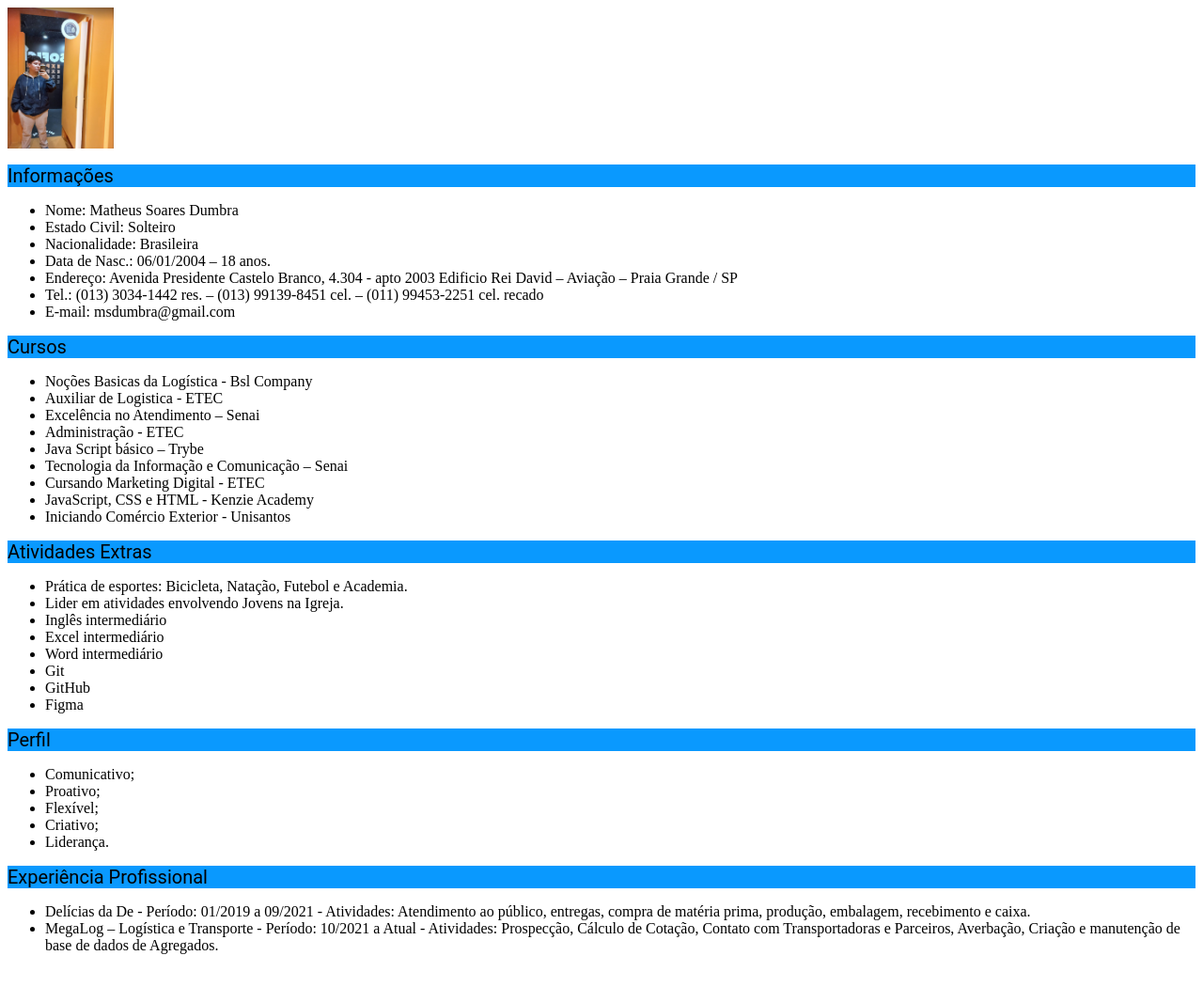
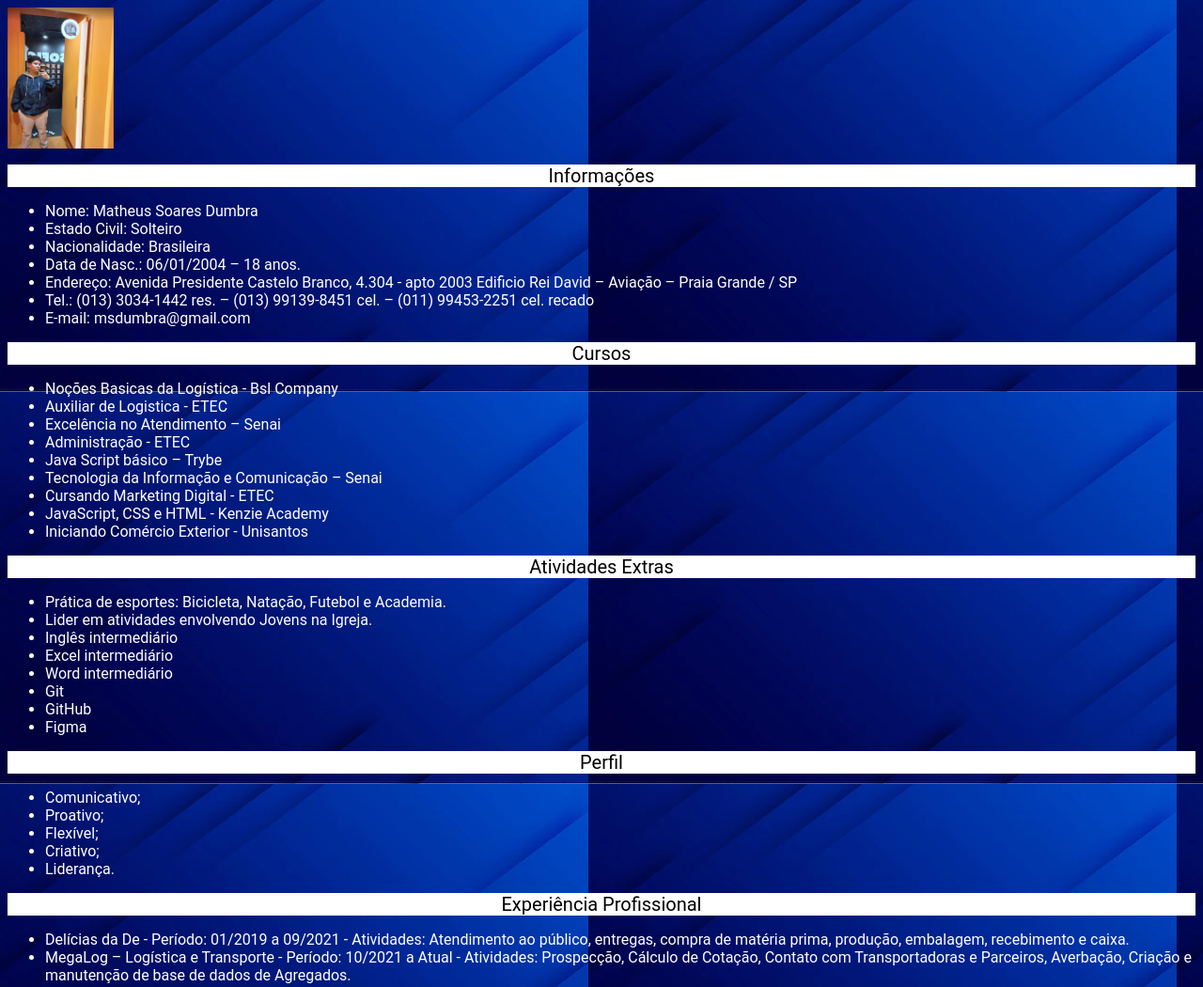
Before and after one commit to MatheusSoaresDumbra/Meu-Curr-culo, a plain HTML site: page index.html in a window 1280 px wide. Shown: the top 1050 px of the page at 94% size. Drawn offline with Linux system fonts and the light colour scheme; files whose address does not match are found by name.

Commit message:
curriculo

```diff
--- a/index.html
+++ b/index.html
@@ -5,7 +5,7 @@
   <meta http-equiv="X-UA-Compatible" content="IE=edge">
   <meta name="viewport" content="width=device-width, initial-scale=1.0">
   <link rel="stylesheet" href="style.css">
-  <link rel="icon" href="https://kenzie.com.br/favicon.jpeg"/>
+  <link rel="icon" href="assets/livro.jpg"/>
   <title>Meu Currículo</title>
 </head>
 <body>
--- a/style.css
+++ b/style.css
@@ -1,13 +1,28 @@
+body{
+background-image: url(assets/fundo5.webp);
+}
+
+li{
+color: white;
+font-family: 'Roboto', sans-serif;
+}
 .container img {
     max-width:200px;
     max-height:150px;
     width: auto;
     height: auto;
 }
+img{
+    border-color: black;
+    background-color: black;
+    align-items: flex-end;
+}
 .informacoes h1{
-    background-color: #0A99FE;
+    color: rgb(0, 0, 0);
+    background-color: #ffffff;
     border: transparent;
     font-family: 'Roboto', sans-serif;
     font-size: 20px;
     font-weight: 400;
+    text-align: center;
 }
```
Also changed, not shown: assets/fundo.jpg (added), assets/fundo2.png (added), assets/fundo3.jpeg (added), assets/fundo4.webp (added), assets/fundo5.webp (added), assets/livro.jpg (added), assets/perfil.png (renamed from perfil.png).
